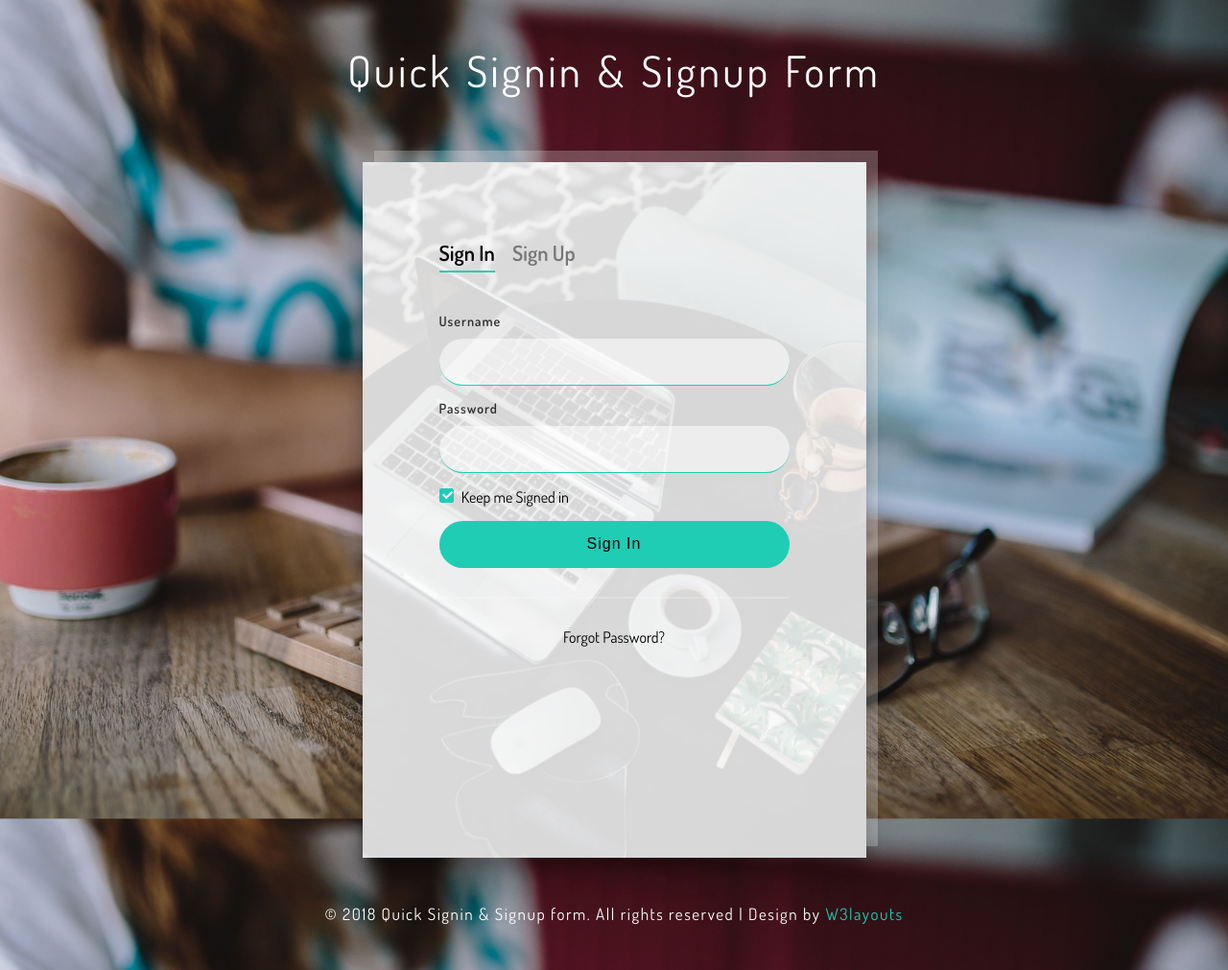
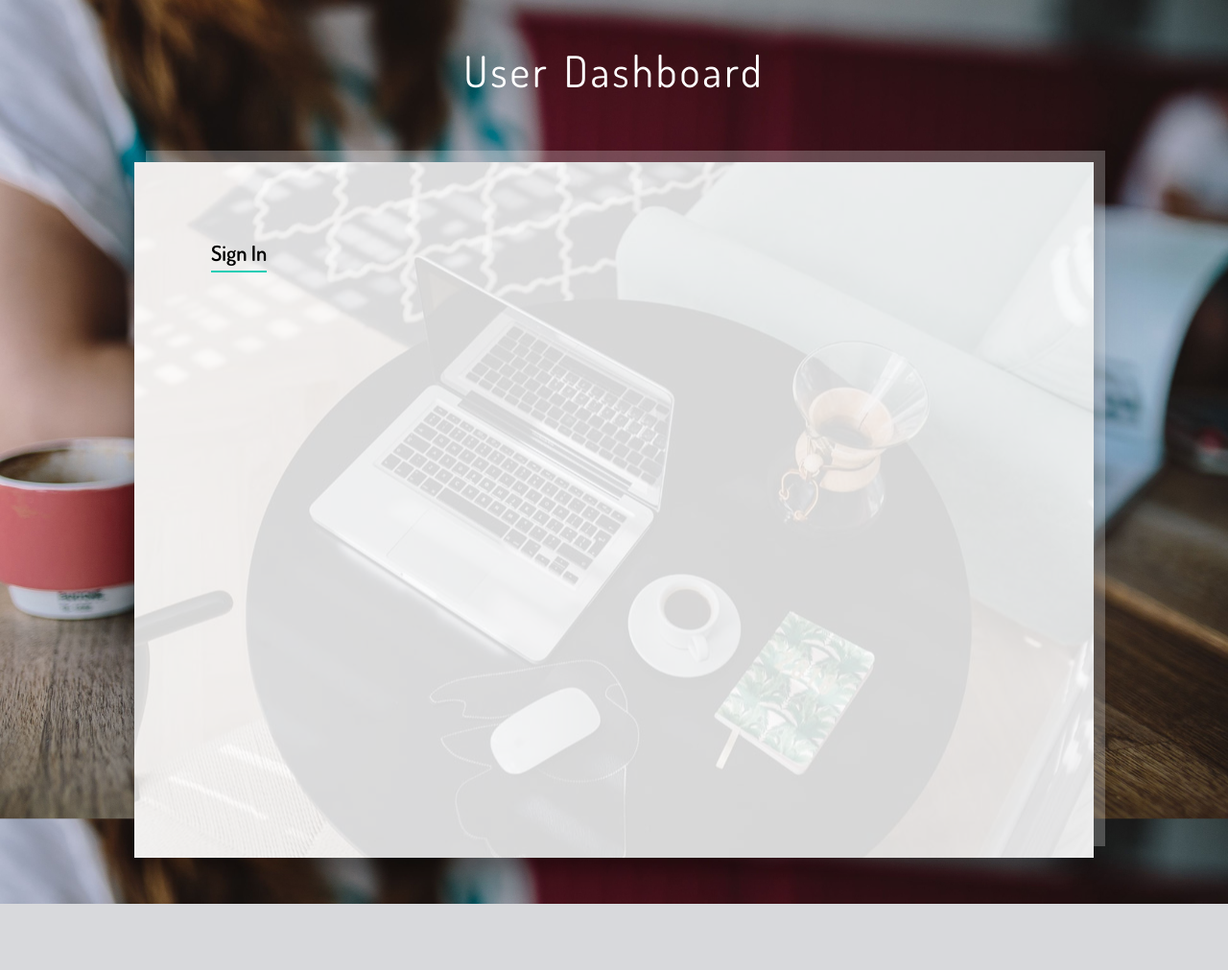
Before and after one commit to kaveenabeywansa/SPM_Proj, a PHP site: page / in a window 1280 px wide. Shown: the whole page at 96% size. After the commit the page ends 942 px from the top, so only its background shows below. Run offline with PHP 8.4, Linux system fonts and the light colour scheme.

Commit message:
commit 3 Sandun

```diff
--- a/css/style.css
+++ b/css/style.css
@@ -1,8 +1,5 @@
 /*
-Author: W3layout
-Author URL: http://w3layouts.com
-License: Creative Commons Attribution 3.0 Unported
-License URL: http://creativecommons.org/licenses/by/3.0/
+CSS File
 */
 
 /*--reset--*/
@@ -316,7 +313,7 @@ a {
 
 .login-wrap {
     margin: auto;
-    max-width: 525px;
+    max-width: 1000px;
     min-height: 725px;
     position: relative;
     background: url(../images/banner.jpg) no-repeat center;
--- a/index.html
+++ b/index.html
@@ -2,11 +2,11 @@
 <html lang="zxx">
 
 <head>
-    <title>Quick Signin & Signup form Flat Responsive Widget Template :: w3layouts</title>
+    <title>InternShip</title>
     <!-- Meta-Tags -->
     <meta name="viewport" content="width=device-width, initial-scale=1">
     <meta charset="utf-8">
-    <meta name="keywords" content="Quick Signin & Signup form a Responsive Web Template, Bootstrap Web Templates, Flat Web Templates, Android Compatible Web Template, Smartphone Compatible Web Template, Free Webdesigns for Nokia, Samsung, LG, Sony Ericsson, Motorola Web Design">
+    <meta name="keywords" content="">
     <script>
         addEventListener("load", function () {
             setTimeout(hideURLbar, 0);
@@ -26,15 +26,14 @@
 
 <body>
     <header>
-        <h1 class="title-agile text-center">Quick Signin & Signup form</h1>
+        <h1 class="title-agile text-center">User Dashboard</h1>
     </header>
     <!-- //header -->
     <section class="login-wrap">
         <div class="main_w3agile">
             <input id="tab-1" type="radio" name="tab" class="sign-in" checked>
             <label for="tab-1" class="tab">Sign In</label>
-            <input id="tab-2" type="radio" name="tab" class="sign-up">
-            <label for="tab-2" class="tab">Sign Up</label>
+
             <div class="login-form">
                 <!-- signin form -->
                 <div class="signin_wthree">
@@ -62,43 +61,15 @@
                     </form>
                 </div>
                 <!-- //signin form -->
-                <!-- signup form -->
-                <div class="signup_wthree">
-                    <form method="post" action="#">
-                        <div class="group">
-                            <label for="user1" class="label">Username</label>
-                            <input id="user1" type="text" class="input" required>
-                        </div>
-                        <div class="group">
-                            <label for="password1" class="label">Password</label>
-                            <input id="password1" type="password" class="input" data-type="password" required>
-                        </div>
-                        <div class="group">
-                            <label for="password2" class="label">Re-Enter Password</label>
-                            <input id="password2" type="password" class="input" data-type="password" required>
-                        </div>
-                        <div class="group">
-                            <label for="email" class="label">Email Address</label>
-                            <input id="email" type="email" class="input" required>
-                        </div>
-                        <div class="group">
-                            <input type="submit" class="button" value="Sign Up">
-                        </div>
-                        <div class="hr"></div>
-                        <div class="foot-lnk">
-                            <label for="tab-1">Already Member? </label>
-                        </div>
-                    </form>
-                </div>
-                <!-- //signup form -->
+
             </div>
         </div>
     </section>
     <!-- //section -->
     <footer>
         <div class="copy-wthree text-center">
-            <p>© 2018 Quick Signin & Signup form. All rights reserved | Design by
-                <a href="http://w3layouts.com">W3layouts</a>
+            <p>
+
             </p>
         </div>
     </footer>
--- a/log1.txt
+++ /dev/null
@@ -1 +0,0 @@
-log error
```
